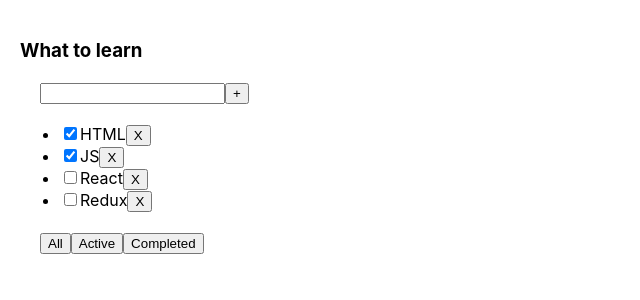
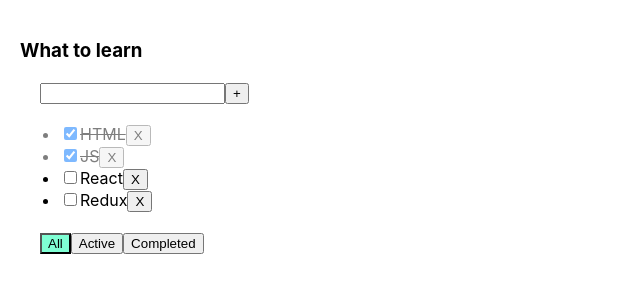
Before and after one commit to wrunika/my-todolist, a React (Create React App) app: page / in a window 1280 px wide. Shown: the top 300 px of the page, without its empty margins (0-640 px from the left). Built offline with nearby package versions, Linux system fonts and the light colour scheme.

Commit message:
feat: fourth lesson (controlled checkbox, trim and error for input, some styles for filtered buttons and done tasks)

```diff
--- a/src/App.css
+++ b/src/App.css
@@ -5,3 +5,20 @@
 .App div {
     margin: 20px;
 }
+
+.errorMessage {
+    color: red;
+}
+
+.error {
+    border: red solid 4px;
+}
+
+.filterButton {
+    background-color: aquamarine;
+}
+
+.isDone {
+    opacity: 0.5;
+    text-decoration: line-through;
+}
--- a/src/App.tsx
+++ b/src/App.tsx
@@ -36,10 +36,14 @@ function App() {
         setTasks([newTask, ...tasks]);
     }
 
+    const changeStatus = (taskId: string, isDone: boolean) => {
+        setTasks(tasks.map(t=> t.id === taskId ? {...t, isDone} : t))
+    }
+
 
     return (
         <div className="App">
-            <Todolist title={title} tasks={filteredTasks} removeTask={removeTask} changeFilter={changeFilter} addTask={addTask} />
+            <Todolist title={title} tasks={filteredTasks} filterValue={filterValue} removeTask={removeTask} changeFilter={changeFilter} addTask={addTask} changeStatus={changeStatus} />
         </div>
     );
 }
--- a/src/Todolist.tsx
+++ b/src/Todolist.tsx
@@ -5,28 +5,37 @@ import {FilterValueType, TaskType} from "./App";
 type TodolistPropsType = {
     title: string
     tasks: Array<TaskType>
+    filterValue: FilterValueType
     removeTask: (id: string)=>void
     changeFilter: (filter: FilterValueType)=>void
     addTask: (newTaskTitle: string)=>void
+    changeStatus: (taskId: string, isDone: boolean)=>void
 }
 export const Todolist = (props: TodolistPropsType) => {
-    const  [newTaskTitle, setNewTaskTitle] = useState('');
 
+    const [newTaskTitle, setNewTaskTitle] = useState('');
+    const [error, setError] = useState(false);
+    const errorMessage = 'Title is required';
+
+    const allButtonStyle = props.filterValue === 'All' ? 'filterButton' : '';
+    const activeButtonStyle = props.filterValue === 'Active' ? 'filterButton' : '';
+    const completedButtonStyle = props.filterValue === 'Completed' ? 'filterButton' : '';
     const onAllClickHandler = () => props.changeFilter('All')
     const onActiveClickHandler = () => props.changeFilter('Active')
     const onCompletedClickHandler = () => props.changeFilter('Completed')
 
     const getInputValue = (e: ChangeEvent<HTMLInputElement>) => {
-      setNewTaskTitle(e.currentTarget.value)
+        setError(false);
+        setNewTaskTitle(e.currentTarget.value)
     }
     const addTaskHandler = () => {
-      props.addTask(newTaskTitle)
-      setNewTaskTitle('')
+      newTaskTitle.trim() === '' ? setError(true) : props.addTask(newTaskTitle.trim());
+      setNewTaskTitle('');
     }
     const onKeyDownHandler = (event: React.KeyboardEvent<HTMLInputElement>) => {
-      if (event.key === 'Enter') {
-          addTaskHandler();
-      }
+        if (event.key === 'Enter') {
+              addTaskHandler();
+        }
     }
 
 
@@ -34,25 +43,31 @@ export const Todolist = (props: TodolistPropsType) => {
         <div>
             <h3>{props.title}</h3>
             <div>
-                <input value={newTaskTitle} onChange={getInputValue} onKeyDown={onKeyDownHandler} />
+                <input className={error ? 'error' : ''} value={newTaskTitle} onChange={getInputValue} onKeyDown={onKeyDownHandler} />
                 <button onClick={addTaskHandler}>+</button>
+                {error && <p className={'errorMessage'}>{errorMessage}</p>}
             </div>
             <ul>
                 {props.tasks.map(t => {
                     const removeTaskHandler = () => {
                         props.removeTask(t.id)
                     }
+                    const onChangeStatusHandler = (e: ChangeEvent<HTMLInputElement>) => {
+                        props.changeStatus(t.id, e.currentTarget.checked)
+                    }
                     return (
-                        <li key={t.id}><input type="checkbox" checked={t.isDone}/>
-                    <span>{t.title}</span>
-                    <button onClick={removeTaskHandler}>X</button></li>
+                        <li key={t.id} className={t.isDone ? 'isDone' : ''}>
+                            <input type="checkbox" checked={t.isDone} onChange={onChangeStatusHandler}/>
+                            <span>{t.title}</span>
+                            <button onClick={removeTaskHandler}>X</button>
+                        </li>
                     )})}
 
             </ul>
             <div>
-                <button onClick={onAllClickHandler}>All</button>
-                <button onClick={onActiveClickHandler}>Active</button>
-                <button onClick={onCompletedClickHandler}>Completed</button>
+                <button className={allButtonStyle} onClick={onAllClickHandler}>All</button>
+                <button className={activeButtonStyle} onClick={onActiveClickHandler}>Active</button>
+                <button className={completedButtonStyle} onClick={onCompletedClickHandler}>Completed</button>
             </div>
         </div>
     )
```
